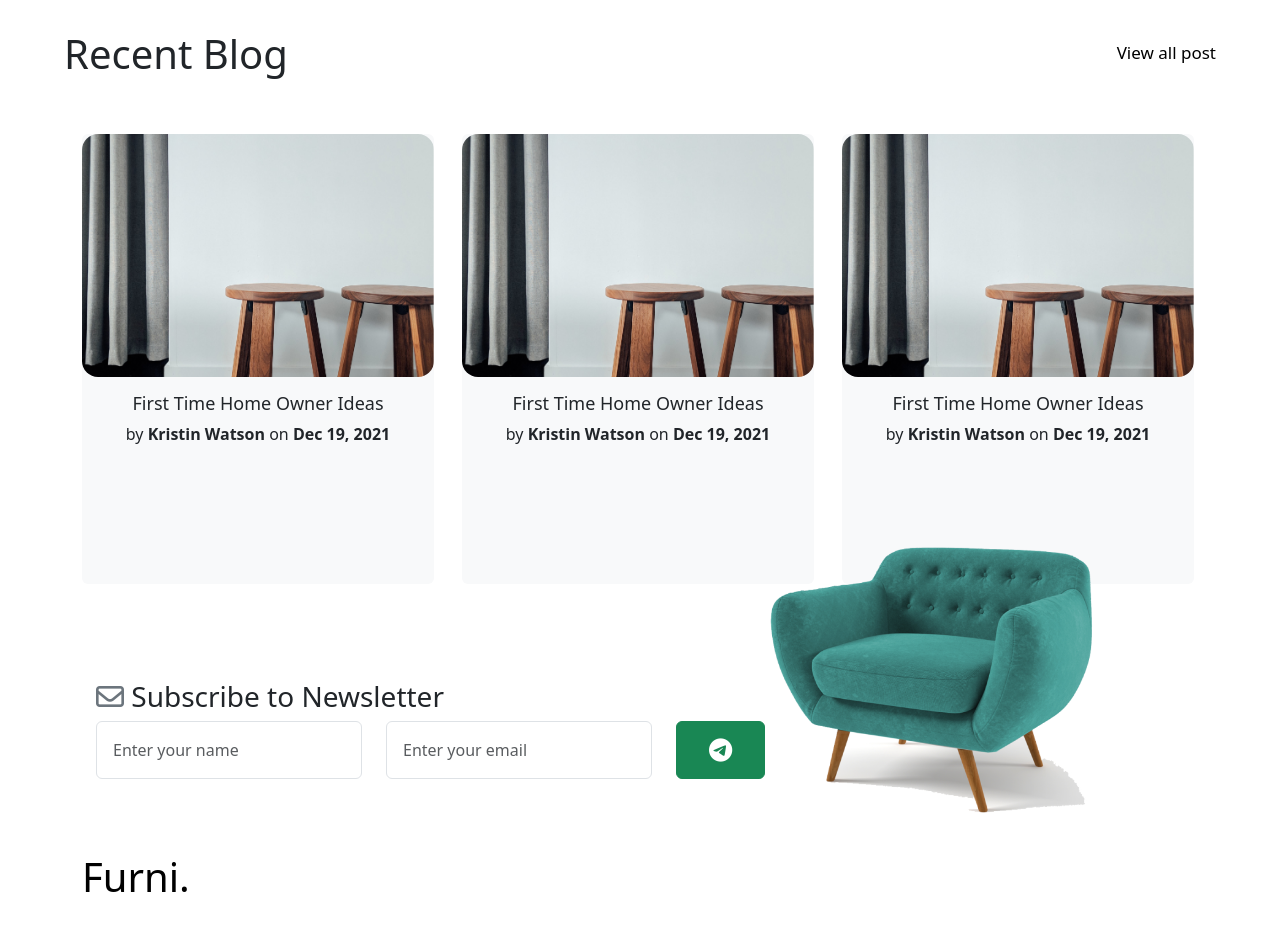
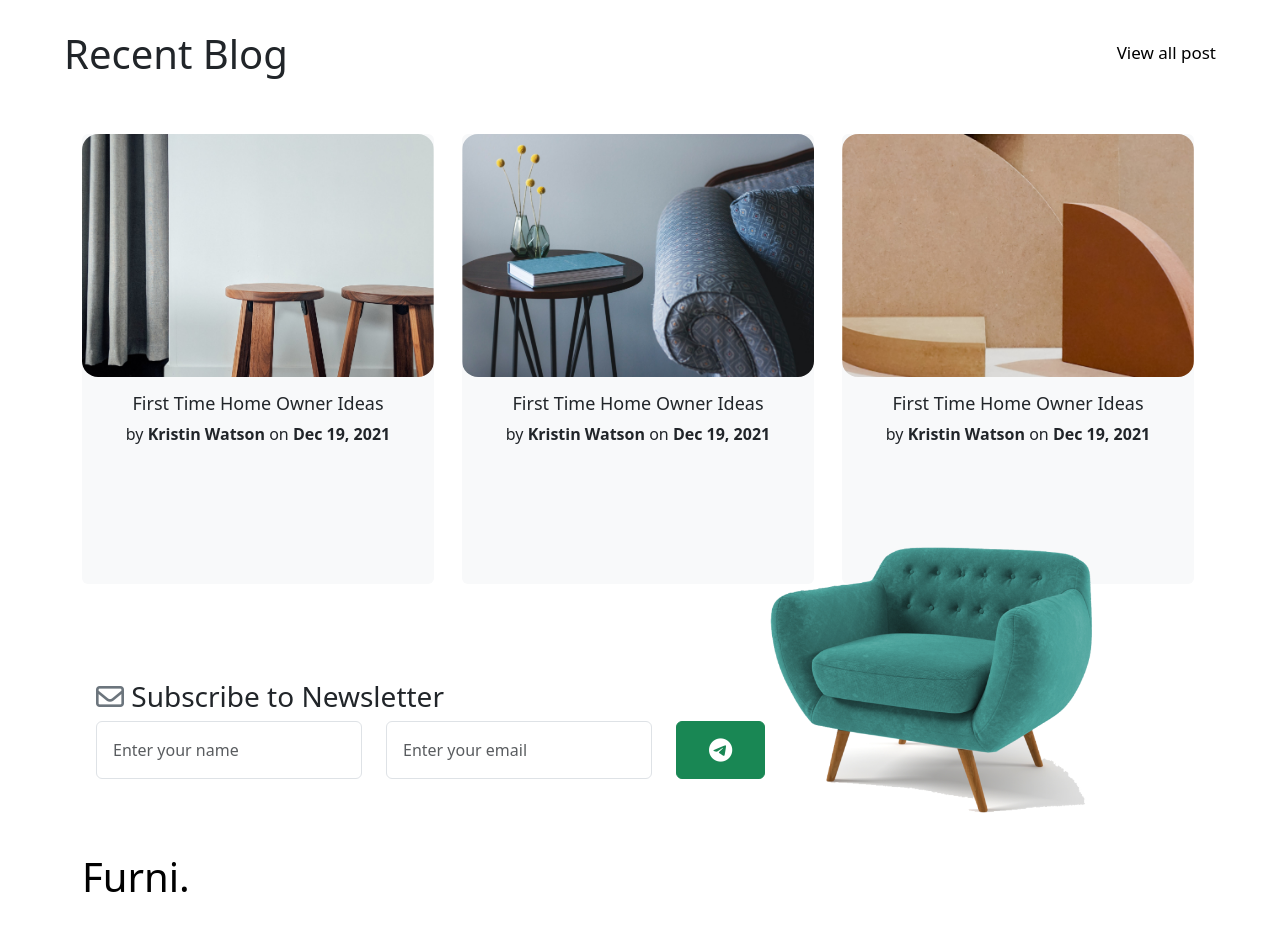
Before and after one commit to aniket-patil7075/Furniture_E-commerce, a React (Vite) app: page / in a window 1280 px wide. Shown: the part 1720-2650 px from the top of the page. Built offline with nearby package versions, Linux system fonts and the light colour scheme; data requests are answered from the project's data file.

Commit message:
Images add

```diff
--- a/src/assets/RecentBlog.jsx
+++ b/src/assets/RecentBlog.jsx
@@ -24,7 +24,7 @@ function RecentBlog() {
             </Col>
             <Col className='text-center'>
             <Card style={{ width: "22rem" ,height:"450px" }} className="border-0 bg-body-tertiary">
-                <Card.Img variant="top" src="../post-1.jpg" className='rounded rounded-4'/>
+                <Card.Img variant="top" src="../post-2.jpg" className='rounded rounded-4'/>
               <Card.Body>
                 <Card.Title style={{fontSize:"18px"}}>First Time Home Owner Ideas</Card.Title>
                 <Card.Text>
@@ -35,7 +35,7 @@ function RecentBlog() {
             </Col>
             <Col className='text-center'>
             <Card style={{ width: "22rem" ,height:"450px" }} className="border-0 bg-body-tertiary">
-                <Card.Img variant="top" src="../post-1.jpg" className='rounded rounded-4'/>
+                <Card.Img variant="top" src="../post-3.jpg" className='rounded rounded-4'/>
               <Card.Body>
                 <Card.Title style={{fontSize:"18px"}}>First Time Home Owner Ideas</Card.Title>
                 <Card.Text>
```
